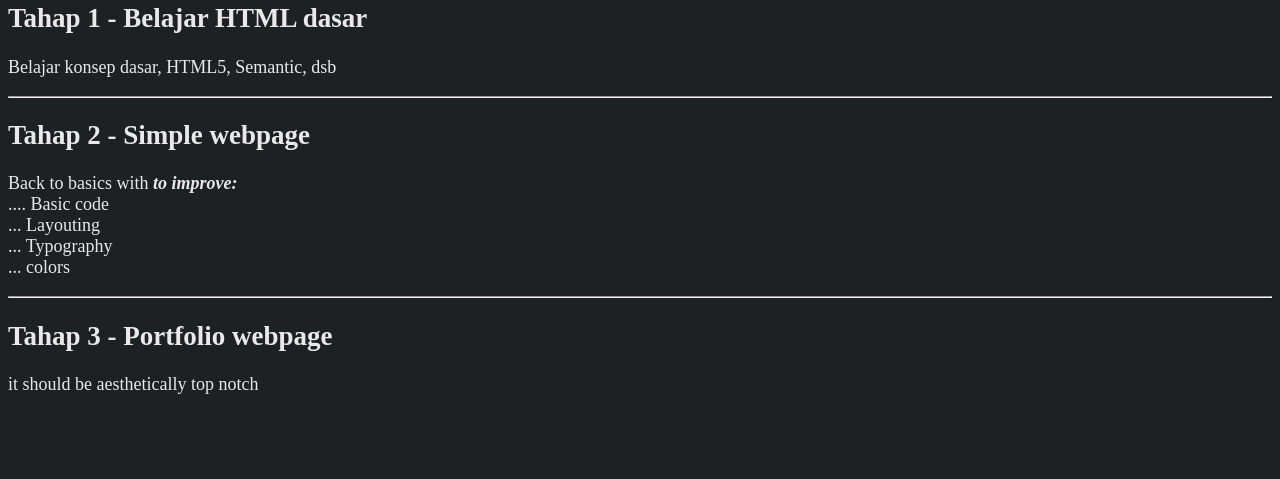
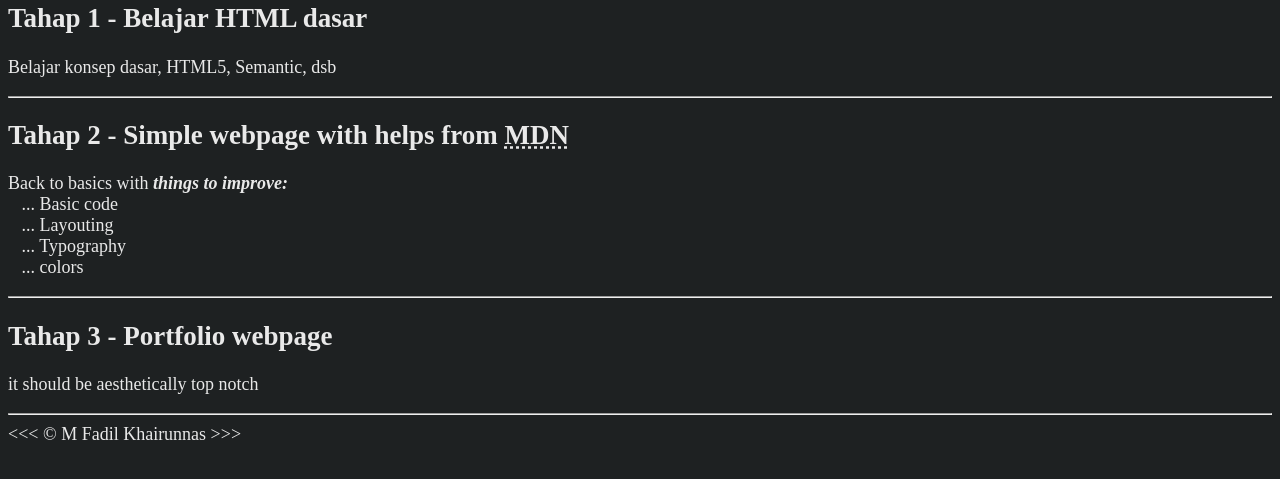
Before and after one commit to mfadilk22/HTML_CSS_-1, a plain HTML site: page index.html in a window 1280 px wide. Shown: the part 87-566 px from the top of the page. Drawn offline with Linux system fonts and the light colour scheme.

Commit message:
Update: HTML Text Basics

```diff
--- a/index.html
+++ b/index.html
@@ -17,16 +17,18 @@
     <h2>Tahap 1 - Belajar HTML dasar</h2>
     <p>Belajar konsep dasar, HTML5, Semantic, dsb</p>
     <hr>
-    <h2>Tahap 2 - Simple webpage</h2>
-    <p>Back to basics with <em><strong> to improve:</strong></em>
-        <br>.... Basic code
-        <br>... Layouting
-        <br>... Typography
-        <br>... colors
+    <h2>Tahap 2 - Simple webpage with helps from <abbr title="Mozille Developer Network">MDN</abbr></h2>
+    <p>Back to basics with <em><strong>things to improve:</strong></em>
+        <br>&nbsp;&nbsp;&nbsp;... Basic code
+        <br>&nbsp;&nbsp;&nbsp;... Layouting
+        <br>&nbsp;&nbsp;&nbsp;... Typography
+        <br>&nbsp;&nbsp;&nbsp;... colors
     </p>
     <hr>
     <h2>Tahap 3 - Portfolio webpage</h2>
     <p>it should be aesthetically top notch</p>
+    <hr>
+    &lt;&lt;&lt; &copy; M Fadil Khairunnas &gt;&gt;&gt;
 
 </body>
 </html>
```
